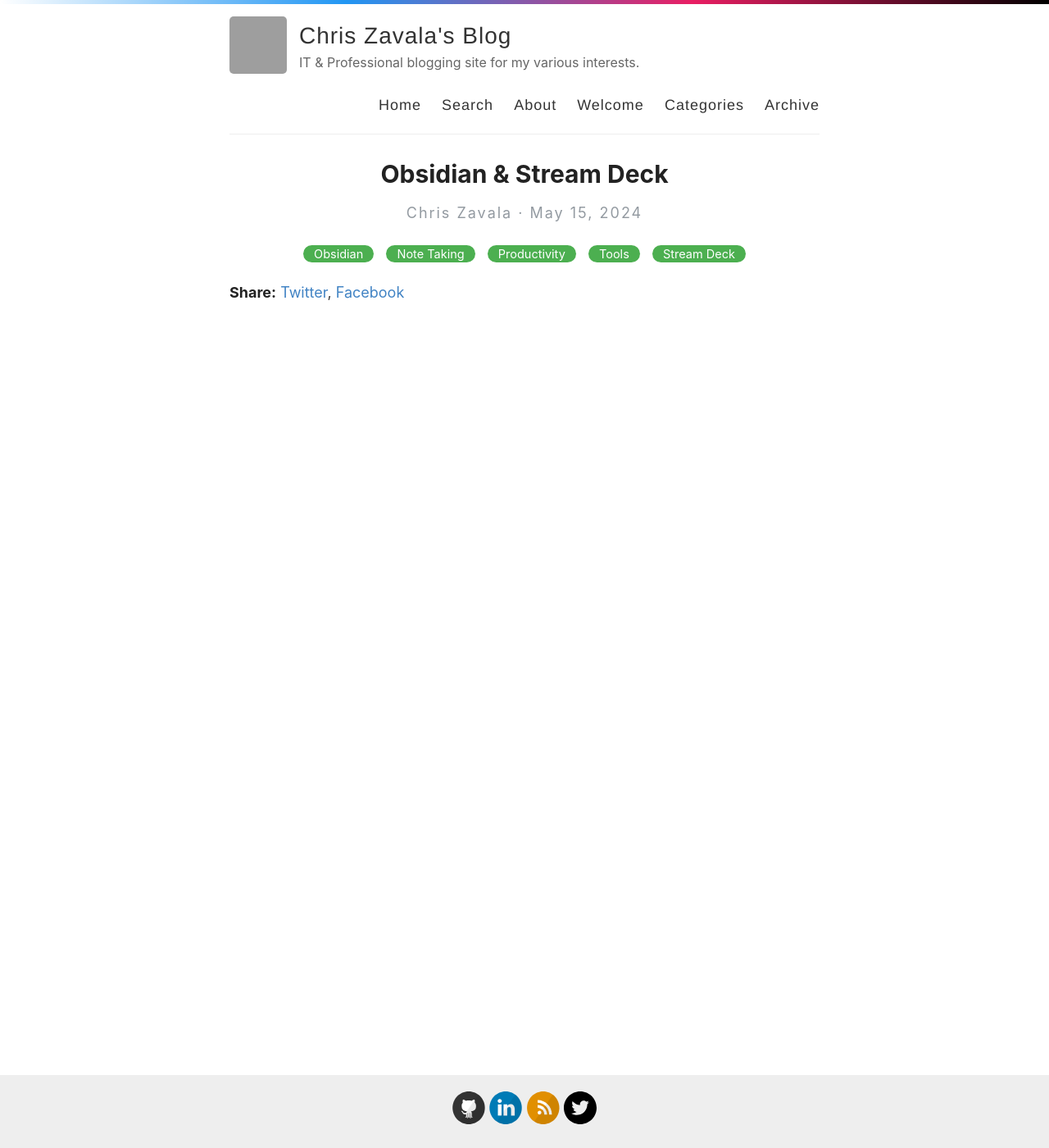
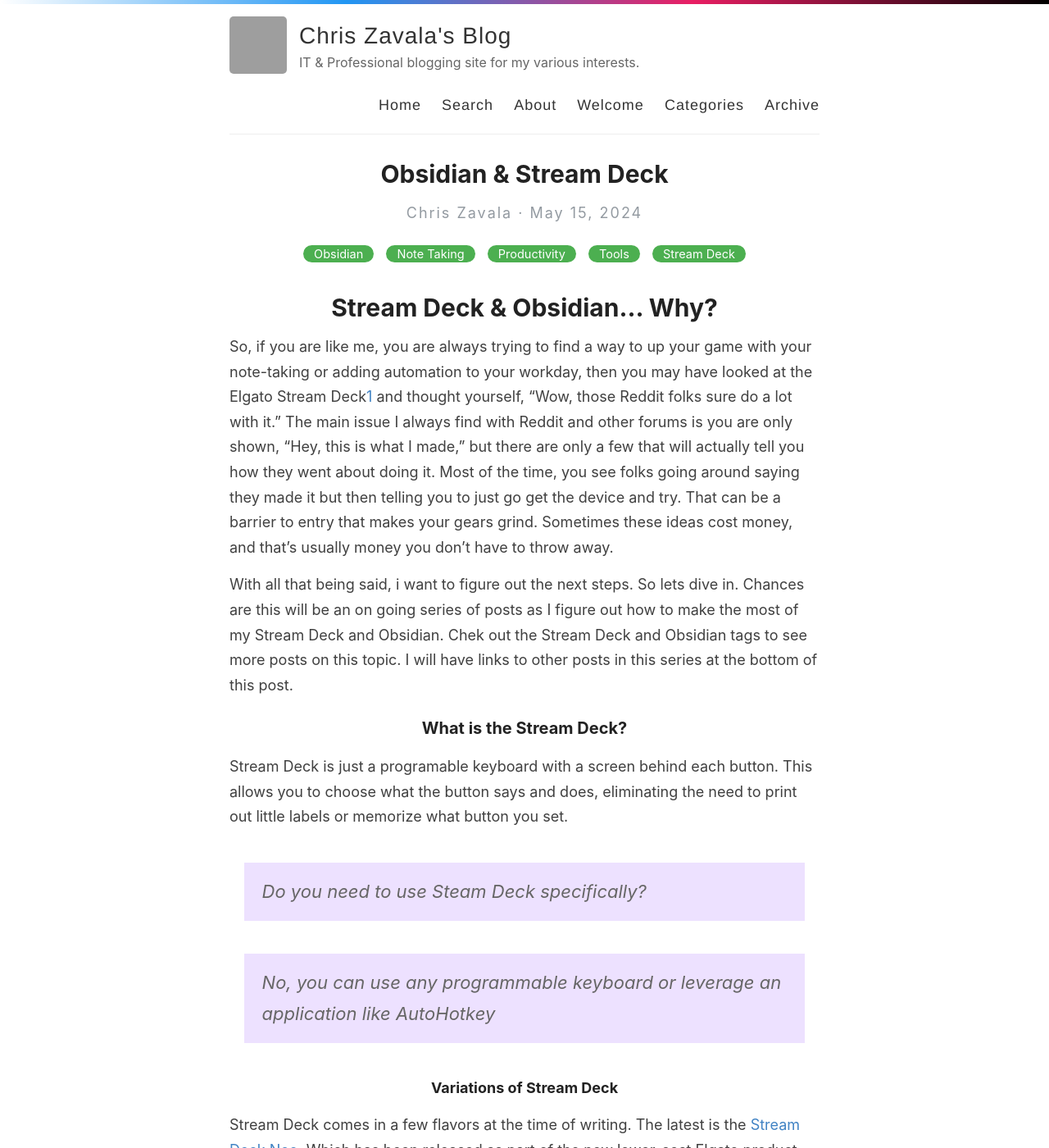
Before and after one commit to zavalalabs/zavalalabs.github.io, a Jekyll site: the page built from _posts/2024-05-15-Obsidian-Stream-Deck.md, in a window 1280 px wide and 1400 px high. Shown: the whole window at 82% size. Built offline with Jekyll 4.4.1, drawn with Linux system fonts in a browser that asks for light colours; some of the changed text lies outside the part shown; grey boxes are pictures that could not be loaded.

Commit message:
Update Stream Deck and Obsidian post content

```diff
--- a/_posts/2024-05-15-Obsidian-Stream-Deck.md
+++ b/_posts/2024-05-15-Obsidian-Stream-Deck.md
@@ -3,3 +3,24 @@
 title: Obsidian & Stream Deck
 categories: [Obsidian, Note Taking, Productivity, Tools, Stream Deck]
 ---
+# Stream Deck & Obsidian... Why?
+
+So, if you are like me, you are always trying to find a way to up your game with your note-taking or adding automation to your workday, then you may have looked at the Elgato Stream Deck[^1] and thought yourself, "Wow, those Reddit folks sure do a lot with it." The main issue I always find with Reddit and other forums is you are only shown, "Hey, this is what I made," but there are only a few that will actually tell you how they went about doing it. Most of the time, you see folks going around saying they made it but then telling you to just go get the device and try. That can be a barrier to entry that makes your gears grind. Sometimes these ideas cost money, and that's usually money you don't have to throw away.
+
+With all that being said, i want to figure out the next steps. So lets dive in. Chances are this will be an on going series of posts as I figure out how to make the most of my Stream Deck and Obsidian. Chek out the Stream Deck and Obsidian tags to see more posts on this topic. I will have links to other posts in this series at the bottom of this post.
+
+### What is the Stream Deck?
+
+Stream Deck is just a programable keyboard with a screen behind each button. This allows you to choose what the button says and does, eliminating the need to print out little labels or memorize what button you set.
+
+> Do you need to use Steam Deck specifically?
+
+> No, you can use any programmable keyboard or leverage an application like AutoHotkey
+
+#### Variations of Stream Deck
+
+Stream Deck comes in a few flavors at the time of writing. The latest is the [Stream Deck Neo](https://www.elgato.com/us/en/p/stream-deck-neo), Which has been released as part of the new lower-cost Elgato product line that allows you to have 8 Customizable keys. This would be the smallest and easiest way to get started with the unit. This would be the one to start out with compared to the smaller Stream Deck mini. (If your wallet drives the choice and you end up with the Mini, I can't fault anyone for that. I started with it but ran into the 6 keys being too limiting.) Just be mindful that both the mini and the neo have cables being fixed to the unit, and if the cable goes wacky, you can't swap it out.
+
+The next step up would be the Stream Deck MK.2, which does have a removable cable and has 15 keys for you to leverage.
+
+[^1]: Disclaimer: I am not paid for any product recommendations in my blog posts. If that were to ever change, it would be clearly called out and transparent.
```
